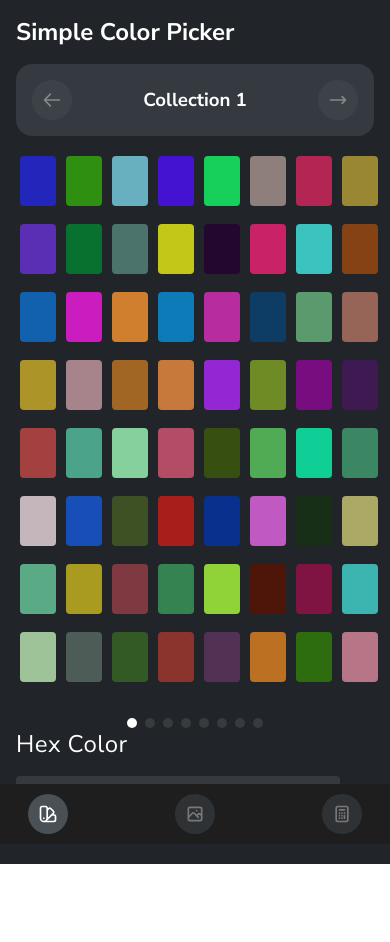
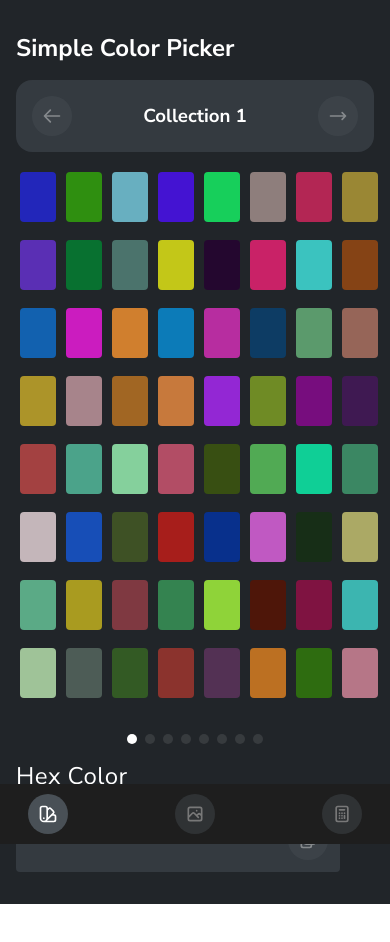
Before and after one commit to ramadhanabs/goplay-submission-test, a React (Vite) app: page /simple-color-picker in a window 390 px wide. Shown: the top 942 px of the page. Before the commit the page ends 864 px from the top, so only its background shows below. Built offline with nearby package versions, Linux system fonts and the light colour scheme.

Commit message:
fix: mobile navbar hides content under it

```diff
--- a/src/apps/images-container-app/index.jsx
+++ b/src/apps/images-container-app/index.jsx
@@ -20,6 +20,9 @@ const styles = {
     display: flex;
     justify-content: space-between;
     align-items: center;
+  `,
+  wrapper: css`
+    height: calc(100% + 60px);
   `,
 };
 
@@ -74,7 +77,7 @@ function ImagesContainerApp() {
     return <Loading />;
   }
   return (
-    <div>
+    <div css={styles.wrapper}>
       <div css={styles.header_wrapper} className="m-2">
         <h2>Images Container</h2>
         <div className="row">
--- a/src/apps/simple-color-picker-app/index.jsx
+++ b/src/apps/simple-color-picker-app/index.jsx
@@ -11,6 +11,9 @@ import CopyIcon from '../../assets/icons/copy.svg';
 import PaginationDots from '../../components/pagination-dots';
 
 const styles = {
+  base: css`
+    height: calc(100% + 60px);
+  `,
   wrapper: css`
     padding: 16px;
     border-radius: 16px;
@@ -90,7 +93,8 @@ function SimpleColorPickerApp() {
   }, []);
 
   return (
-    <div>
+    <div css={styles.base}>
+      <h2 className="my-3">Simple Color Picker</h2>
       <div css={styles.wrapper}>
         <div css={styles.control_bar}>
           <IconButton onClick={handlePrevCollection} icon={ArrowLeft} />
@@ -111,7 +115,7 @@ function SimpleColorPickerApp() {
           ))}
       </div>
       <PaginationDots count={Object.keys(data)} isActive={selectedCollection} />
-      <div>
+      <div className="my-3">
         <p className="regular-heading-3 mb-3">Hex Color</p>
         <div css={styles.hex_wrapper} className="mb-2">
           <p className="bold-body">{selectedColor || '--'}</p>
--- a/src/pages/simple-color-picker/index.jsx
+++ b/src/pages/simple-color-picker/index.jsx
@@ -4,15 +4,16 @@ import { css, jsx } from '@emotion/react';
 import AppLayout from '../../components/app-layout';
 import SimpleColorPickerApp from '../../apps/simple-color-picker-app';
 
+const styles = {
+  base: css`
+    height: calc(100% + 60px);
+  `,
+};
+
 function SimpleColorPicker() {
   return (
     <AppLayout>
-      <div className="mb-3">
-        <h2>Simple Color Picker</h2>
-      </div>
-      <div>
-        <SimpleColorPickerApp />
-      </div>
+      <SimpleColorPickerApp />
     </AppLayout>
   );
 }
```
